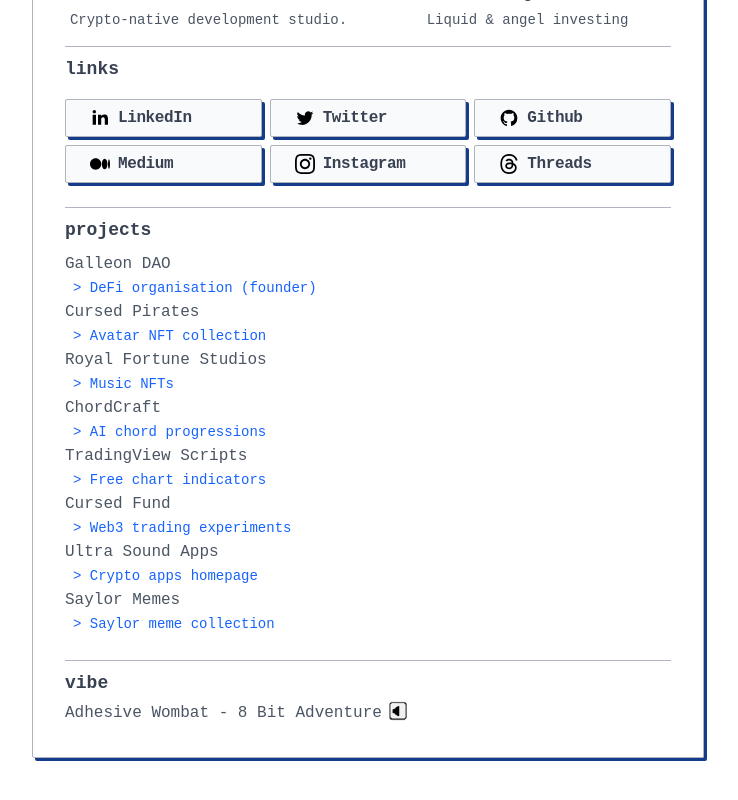
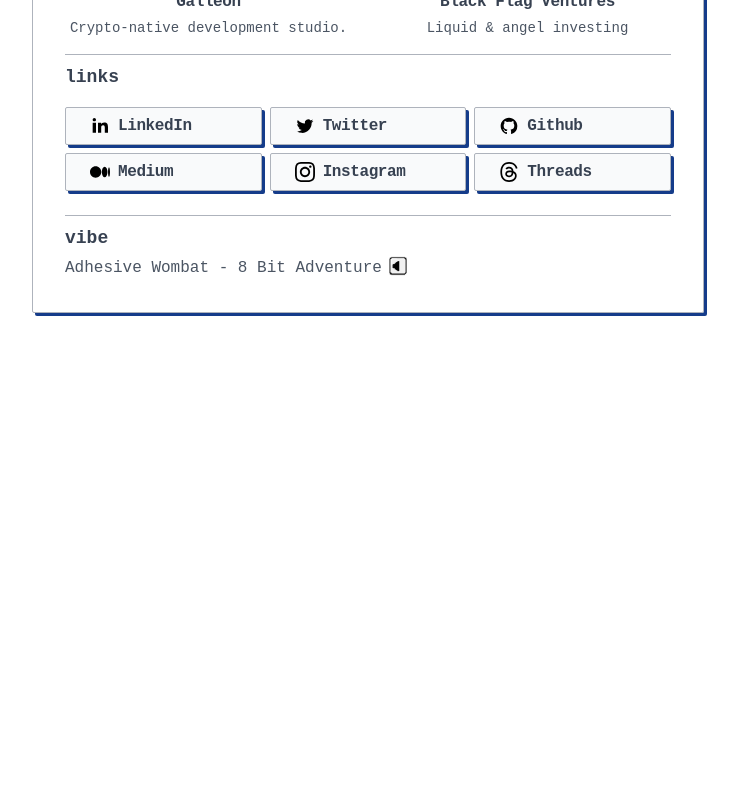
Before and after one commit to ADWilkinson/adw, a Next.js app: page / in a window 1280 px wide. Shown: the part 420-1220 px from the top of the page, without its empty margins (272-1010 px from the left). After the commit the page ends 877 px from the top, so only its background shows below. Built offline with nearby package versions, Linux system fonts and the light colour scheme.

Commit message:
Update index.js

```diff
--- a/pages/index.js
+++ b/pages/index.js
@@ -148,7 +148,7 @@
       <div className="flow-root rounded-sm border border-[#aeb3bc] bg-gray-50 px-6 py-1.5 shadow-[3px_3px_0px_#153c8a] hover:border-[#1763fd] hover:bg-[#1763fd1a] hover:shadow-[1px_1px_0px_#153c8a]">
         <div className="flex">
           {svgIcon}
-          <h3 className="ml-2 text-md font-semibold tracking-tight text-gray-700">
+          <h3 className="text-md ml-2 font-semibold tracking-tight text-gray-700">
             {title}
           </h3>
         </div>
@@ -159,11 +159,7 @@
 
 const ProjectLink = memo(({ href, text }) => {
   return (
-    <a
-      className="text-[#1763fd]  text-sm ml-2"
-      target="_blank"
-      href={href}
-    >
+    <a className="ml-2  text-sm text-[#1763fd]" target="_blank" href={href}>
       &gt; {text}
     </a>
   )
@@ -191,7 +187,7 @@
                 <h1 className="text-left text-lg font-extrabold text-gray-700 ">
                   <span className="block">contact</span>
                 </h1>
-                <p className="text-md mx-auto  mt-2 text-left text-gray-600 sm:max-w-3xl">
+                <p className="text-md mx-auto  mt-2  pb-2 text-left text-gray-600 sm:max-w-3xl">
                   <a
                     className="text-[#1763fd]"
                     href="mailto:hello@andrewwilkinson.me"
@@ -199,6 +195,7 @@
                     hello@andrewwilkinson.me
                   </a>
                 </p>
+
                 <h2 className="mt-2 border-t border-[#aeb3bc] pt-2 text-left text-lg font-extrabold text-gray-700">
                   <span className="block">work</span>
                 </h2>
@@ -230,61 +227,6 @@
                       />
                     ))}
                   </div>
-                </div>
-
-                <div className="pt-4">
-                  <h2 className="mt-2 border-t border-[#aeb3bc] pt-2 text-left text-lg font-extrabold text-gray-700">
-                    <span className="block">projects</span>
-                  </h2>
-                  <p className="text-md mx-auto mt-2 text-left text-gray-600 sm:max-w-3xl">
-                    Galleon DAO<br></br>
-                    <ProjectLink
-                      href="https://galleonlabs.io/dao"
-                      text="DeFi organisation (founder)"
-                    />
-                    <br />
-                    Cursed Pirates<br></br>
-                    <ProjectLink
-                      href="https://twitter.com/cursedpirates"
-                      text="Avatar NFT collection"
-                    />
-                    <br />
-                    Royal Fortune Studios<br></br>
-                    <ProjectLink
-                      href="https://royalfortune.studio"
-                      text="Music NFTs"
-                    />
-                    <br />
-                    ChordCraft<br></br>
-                    <ProjectLink
-                      href="https://github.com/ADWilkinson/chordcraft"
-                      text="AI chord progressions"
-                    />
-                    <br />
-                    TradingView Scripts<br></br>
-                    <ProjectLink
-                      href="https://www.tradingview.com/u/Tradespot/#published-scripts"
-                      text="Free chart indicators"
-                    />
-                    <br />
-                    Cursed Fund<br></br>
-                    <ProjectLink
-                      href="https://github.com/ADWilkinson/cursed-fund"
-                      text="Web3 trading experiments"
-                    />
-                    <br />
-                    Ultra Sound Apps<br></br>
-                    <ProjectLink
-                      href="https://ultrasoundapps.com"
-                      text="Crypto apps homepage"
-                    />
-                    <br />
-                    Saylor Memes<br></br>
-                    <ProjectLink
-                      href="https://saylormemes.com"
-                      text="Saylor meme collection"
-                    />
-                  </p>
                 </div>
 
                 <div className={playing ? 'animate-pulse pt-4' : 'pt-4'}>
```
